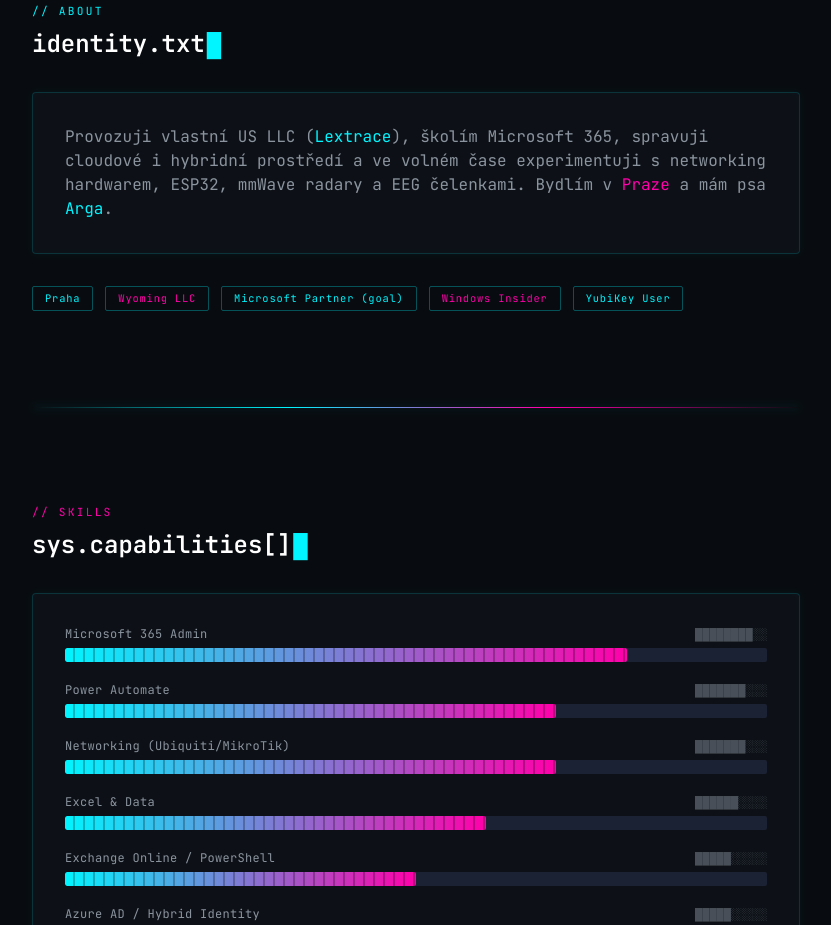
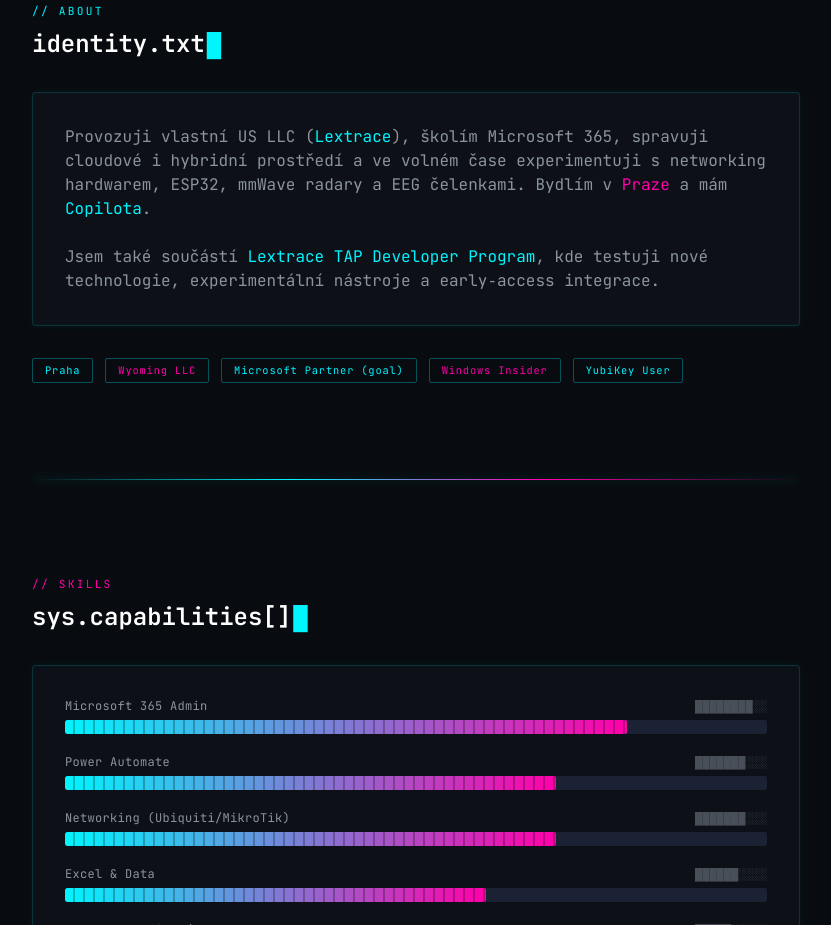
Before and after one commit to lextrace-online/david-profile, a plain HTML site: page index.html in a window 1280 px wide. Shown: the part 893-1818 px from the top of the page, without its empty margins (224-1055 px from the left). Drawn offline with nearby package versions, Linux system fonts and the light colour scheme.

Commit message:
Update index.html

```diff
--- a/index.html
+++ b/index.html
@@ -362,7 +362,11 @@
 
     <div data-id="46" class="neon-card bg-bgCard rounded p-5 md:p-8 mb-8">
       <p data-id="47" id="bio-text-z6a7" class="text-sm md:text-base text-textSecondary leading-relaxed">
-            Provozuji vlastní US LLC (<span data-id="48" class="text-neonCyan">Lextrace</span>), školím Microsoft 365, spravuji cloudové i hybridní prostředí a ve volném čase experimentuji s networking hardwarem, ESP32, mmWave radary a EEG čelenkami. Bydlím v <span data-id="49" class="text-neonMagenta">Praze</span> a mám psa <span data-id="50" class="text-neonCyan">Arga</span>.
+        Provozuji vlastní US LLC (<span data-id="48" class="text-neonCyan">Lextrace</span>), školím Microsoft 365, spravuji cloudové i hybridní prostředí a ve volném čase experimentuji s networking hardwarem, ESP32, mmWave radary a EEG čelenkami. Bydlím v <span data-id="49" class="text-neonMagenta">Praze</span> a mám <span data-id="50" class="text-neonCyan">Copilota</span>.
+      </p>
+
+      <p data-id="51" class="text-sm md:text-base text-textSecondary leading-relaxed mt-6">
+        Jsem také součástí <a href="https://lextrace-online.github.io/tap-developer-program/" target="_blank" class="text-neonCyan hover:text-neonMagenta transition-colors">Lextrace TAP Developer Program</a>, kde testuji nové technologie, experimentální nástroje a early‑access integrace.
       </p>
     </div>
 
```
Lines whose indentation alone changed are shown as unchanged.
